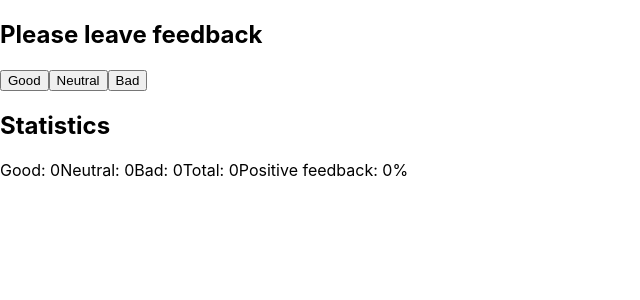
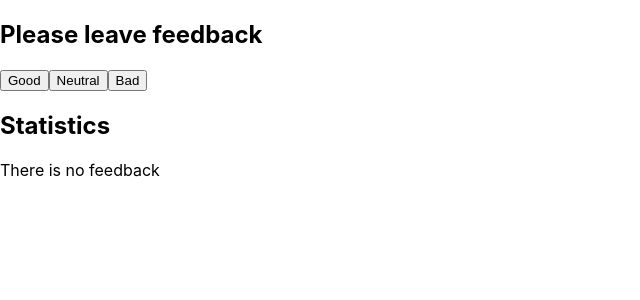
Before and after one commit to SzEmil/goit-react-hw-02-feedback, a React (Create React App) app: page / in a window 1280 px wide. Shown: the top 300 px of the page, without its empty margins (0-640 px from the left). Built offline with nearby package versions, Linux system fonts and the light colour scheme.

Commit message:
task 1 almost done

```diff
--- a/src/components/App.jsx
+++ b/src/components/App.jsx
@@ -1,6 +1,8 @@
 import React from 'react';
 import { Component } from 'react';
 import { FeedbackOptions } from './FeedbackOptions/feedbackOptions';
+import { Statistics } from './Statistics/statistics';
+import { Notification } from './Notification/notification';
 let totalValue = 0;
 let positiveProcentage = 0;
 export class App extends Component {
@@ -18,24 +20,28 @@ export class App extends Component {
 
     this.setState((state, props) => {
       if (usedVariant === 'good') {
+        this.countPositiveFeedbackPercentage();
+        this.countTotalFeedback();
         return {
           good: state.good + 1,
         };
       }
 
       if (usedVariant === 'neutral') {
+        this.countPositiveFeedbackPercentage();
+        this.countTotalFeedback();
         return {
           neutral: state.neutral + 1,
         };
       }
 
       if (usedVariant === 'bad') {
+        this.countPositiveFeedbackPercentage();
+        this.countTotalFeedback();
         return {
           bad: state.bad + 1,
         };
       }
-      this.countPositiveFeedbackPercentage();
-      this.countTotalFeedback();
     });
   };
 
@@ -61,13 +67,18 @@ export class App extends Component {
           onLeaveFeedback={this.btnIncrement}
         />
         <FeedbackOptions options="Bad" onLeaveFeedback={this.btnIncrement} />
-
         <h2>Statistics</h2>
-        <span>Good: {this.state.good}</span>
-        <span>Neutral: {this.state.neutral}</span>
-        <span>Bad: {this.state.bad}</span>
-        <span>Total: {totalValue}</span>
-        <span>Positive feedback: {positiveProcentage}%</span>
+        {totalValue === 0 ? (
+          <Notification message="There is no feedback" />
+        ) : (
+          <Statistics
+            good={this.state.good}
+            neutral={this.state.neutral}
+            bad={this.state.bad}
+            total={totalValue}
+            positivePercentage={positiveProcentage}
+          />
+        )}
       </>
     );
   }
--- /dev/null
+++ b/src/components/Notification/notification.js
@@ -0,0 +1,15 @@
+import React from 'react';
+import { Component } from 'react';
+
+export class Notification extends Component {
+  state = {};
+
+  render() {
+    const { message } = this.props;
+    return (
+      <>
+        <p>{message}</p>
+      </>
+    );
+  }
+}
--- /dev/null
+++ b/src/components/Statistics/statistics.js
@@ -0,0 +1,19 @@
+import React from 'react';
+import { Component } from 'react';
+
+export class Statistics extends Component {
+  state = {};
+  render() {
+    const { good, neutral, bad, total, positivePercentage } = this.props;
+    return (
+      <>
+        {' '}
+        <span>Good: {good}</span>
+        <span>Neutral: {neutral}</span>
+        <span>Bad: {bad}</span>
+        <span>Total: {total}</span>
+        <span>Positive feedback: {positivePercentage}%</span>
+      </>
+    );
+  }
+}
```
Also changed, not shown: jsconfig.json (line endings or trailing spaces).
